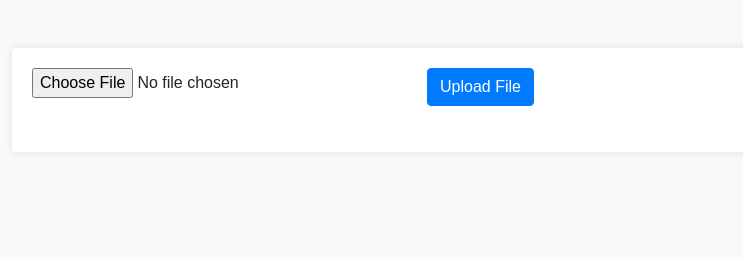
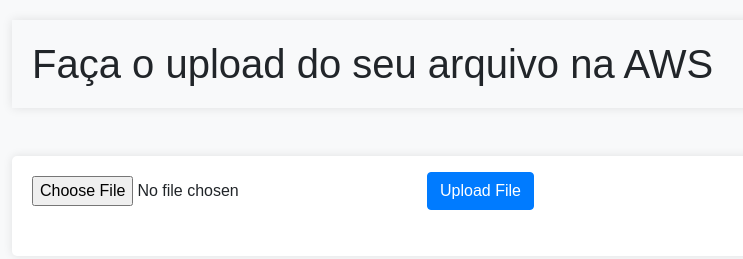
Before and after one commit to peesilva/upload-file-frontend, a plain HTML site: page index.html in a window 1280 px wide. Shown: the whole page, without its empty margins (228-971 px from the left). Drawn offline with nearby package versions, Linux system fonts and the light colour scheme.

Commit message:
melhorias frontend

```diff
--- a/index.html
+++ b/index.html
@@ -1,5 +1,7 @@
 <!DOCTYPE html>
 <html lang="en">
+    <title>S3</title>
+    <link rel="icon" type="image/x-icon" href="/s3-logo.png">
 <head>
     <meta charset="UTF-8">
     <meta name="viewport" content="width=device-width, initial-scale=1.0">
@@ -9,10 +11,13 @@
     <link href="styles.css" rel="stylesheet">
 </head>
 <body>
+    <div class="cabecalho">
+        <h1 class="subititulo">Faça o upload do seu arquivo na AWS</h1>
+    </div>
     <div class="container mt-5">
         <div class="row">
             <div class="col-md-6">
-                <input type="file" id="fileInput" class="form-control-file">
+                <input type="file" id="fileInput" class="form-control-file" >
             </div>
             <div class="col-md-6">
                 <button id="uploadButton" class="btn btn-primary">Upload File</button>
--- a/scripts.js
+++ b/scripts.js
@@ -25,12 +25,18 @@
     .then(response => {
         if (response.ok) {
             displayAlert('success', 'File uploaded successfully.');
+        } else if (response.status === 413) {
+            displayAlert('danger', 'O tamanho do arquivo é maior que o permitido.');
         } else {
             throw new Error('Failed to upload file.');
         }
     })
     .catch(error => {
-        displayAlert('danger', error.message);
+        if (error.message === 'Failed to fetch') {
+            displayAlert('danger', 'O tamanho do arquivo é maior que o permitido.');
+        } else {
+            displayAlert('danger', error.message);
+        }
     });
 }
 
@@ -51,5 +57,5 @@
         if (alerts.length > 0) {
             alerts[0].remove(); // Remove oalerta mais antigo
         }
-    }, 2000); //(2 segundos)
+    }, 5000); //(5 segundos)
 }
--- a/styles.css
+++ b/styles.css
@@ -19,3 +19,21 @@
 .btn-success{
     margin-top: 6px;
 }
+
+.btn-primary{
+margin-top: -4px;
+}
+
+.cabecalho{
+    max-width: 800px;
+    margin: auto;
+    padding: 1Z0px;
+    border-width: 0cap;
+    box-shadow: 0 0 10px rgba(0,0,0,0.1);
+    margin-top: 20px;
+}
+
+.subititulo{
+    margin: auto;
+    padding: 20px;
+}
```
Also changed, not shown: s3-logo.png (added).
